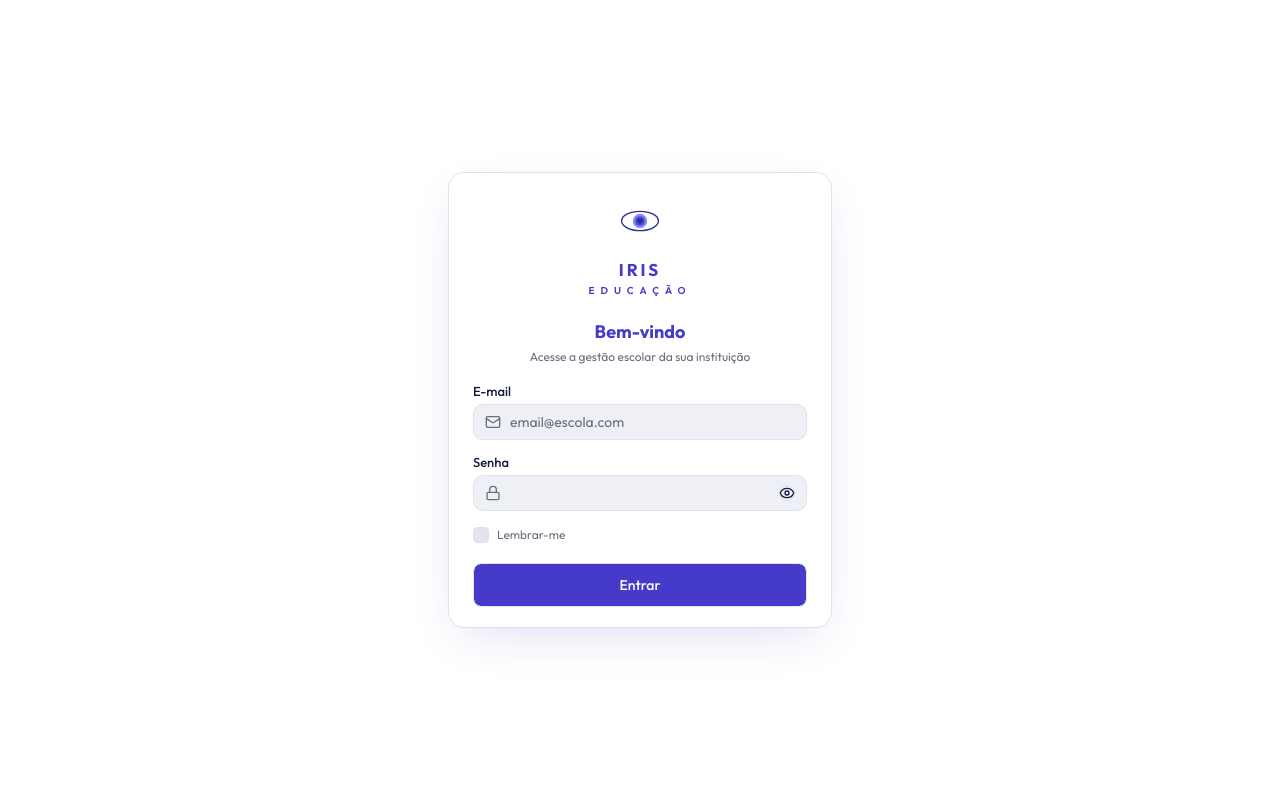
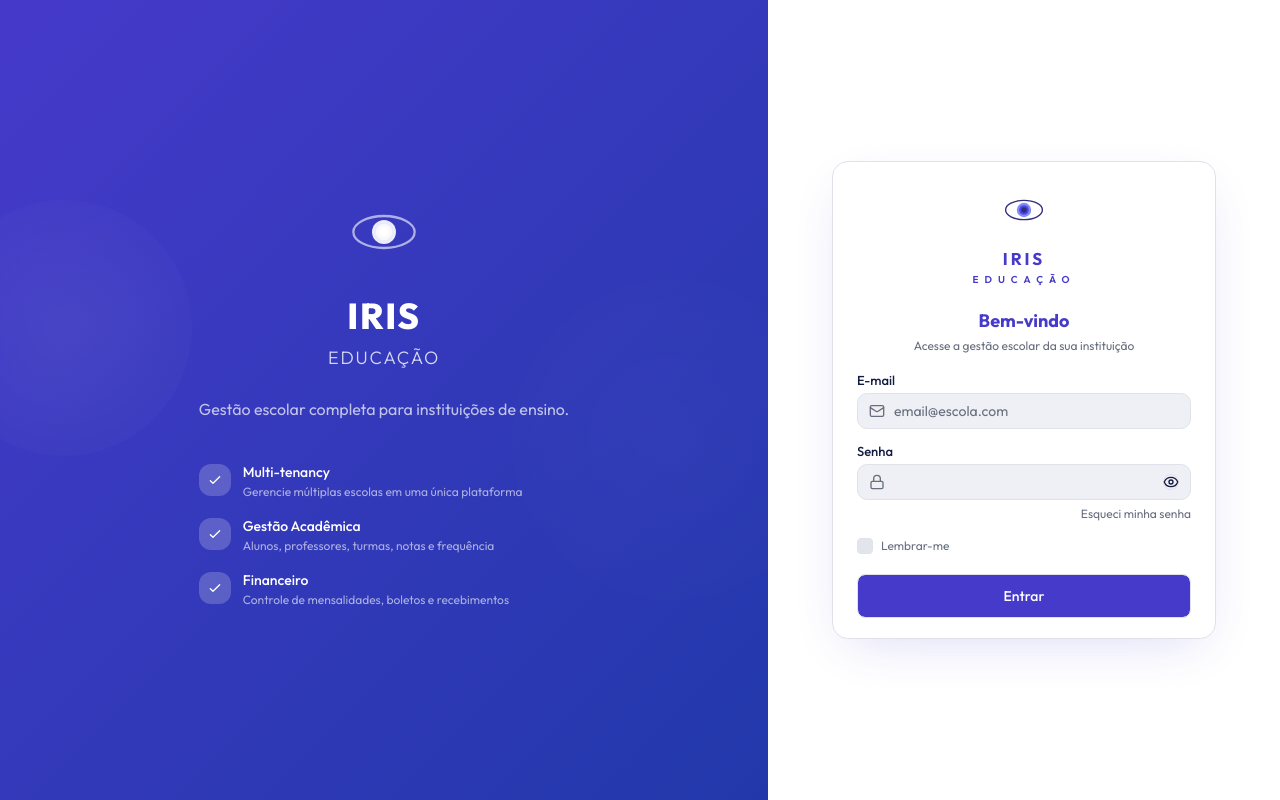
Before and after one commit to kobe-solutions/education-gestor, a React (Vite) app in the folder apps/web/: page /login in a window 1280 px wide. Built offline with nearby package versions, Linux system fonts and the light colour scheme.

Commit message:
feat: frontend improvements — branding, admin school CRUD, spinner, typography, and pending items

```diff
--- a/apps/web/src/components/PrivateRoute.tsx
+++ b/apps/web/src/components/PrivateRoute.tsx
@@ -1,15 +1,13 @@
 import { Navigate, Outlet, useLocation } from 'react-router'
 import { useAuth } from '../contexts/AuthContext'
 import { useSchoolContext } from '../contexts/SchoolContext'
+import { SECRETARIA_PUBLIC_PATHS } from '../lib/routes'
 import type { UserRole } from '@education-gestor/types'
 
 interface PrivateRouteProps {
   allowedRoles?: UserRole[]
   requireSchool?: boolean
 }
-
-// Rotas que não redirecionam secretaria sem escola selecionada
-const SECRETARIA_PUBLIC_PATHS = ['/', '/my-schools', '/schools-hub', '/secretarias']
 
 export function PrivateRoute({ allowedRoles, requireSchool }: PrivateRouteProps) {
   const { token, payload } = useAuth()
--- a/apps/web/src/components/layout/PublicLayout.tsx
+++ b/apps/web/src/components/layout/PublicLayout.tsx
@@ -1,12 +1,85 @@
 import { Outlet } from 'react-router'
+import { useTheme } from '../../contexts/ThemeContext'
 
 export function PublicLayout() {
+  const { theme } = useTheme()
+  const isDark = theme === 'dark'
+
   return (
     <div
-      className="min-h-screen flex items-center justify-center p-4 md:p-6"
+      className="min-h-screen flex flex-col md:flex-row"
       style={{ background: 'hsl(var(--background))' }}
     >
-      <Outlet />
+      {/* Branding panel - hidden on mobile */}
+      <div
+        className="hidden md:flex md:w-1/2 lg:w-3/5 flex-col items-center justify-center relative overflow-hidden p-12"
+        style={{
+          background: isDark
+            ? 'linear-gradient(135deg, hsl(245 58% 16%), hsl(230 25% 12%))'
+            : 'linear-gradient(135deg, hsl(245 58% 51%), hsl(230 67% 40%))',
+        }}
+      >
+        {/* Decorative circles */}
+        <div
+          className="absolute top-1/4 -left-16 w-64 h-64 rounded-full opacity-20"
+          style={{ background: 'radial-gradient(circle, hsl(0 0% 100% / 0.3), transparent)' }}
+        />
+        <div
+          className="absolute bottom-1/4 -right-16 w-80 h-80 rounded-full opacity-10"
+          style={{ background: 'radial-gradient(circle, hsl(0 0% 100% / 0.2), transparent)' }}
+        />
+
+        <div className="relative text-center max-w-md">
+          <svg width="80" height="80" viewBox="0 0 120 120" className="mx-auto mb-6" aria-label="IRIS">
+            <ellipse cx="60" cy="60" rx="46" ry="24" fill="none" stroke="white" strokeWidth="3.4" opacity="0.6" />
+            <circle cx="60" cy="60" r="18" fill="white" opacity="0.9" />
+            <circle cx="60" cy="60" r="12" fill="white" opacity="0.7" />
+            <circle cx="60" cy="60" r="7" fill="white" />
+          </svg>
+
+          <h1 className="text-4xl font-extrabold text-white tracking-wider mb-2">IRIS</h1>
+          <p className="text-white/80 text-lg font-light tracking-widest mb-6">EDUCAÇÃO</p>
+
+          <p className="text-white/70 text-base leading-relaxed">
+            Gestão escolar completa para instituições de ensino.
+          </p>
+
+          <div className="mt-10 space-y-4 text-left">
+            <div className="flex items-start gap-3">
+              <div className="h-8 w-8 rounded-lg bg-white/20 flex items-center justify-center shrink-0 mt-0.5">
+                <svg className="h-4 w-4 text-white" fill="none" viewBox="0 0 24 24" stroke="currentColor"><path strokeLinecap="round" strokeLinejoin="round" strokeWidth={2} d="M5 13l4 4L19 7" /></svg>
+              </div>
+              <div>
+                <p className="text-white font-medium text-sm">Multi-tenancy</p>
+                <p className="text-white/60 text-xs mt-0.5">Gerencie múltiplas escolas em uma única plataforma</p>
+              </div>
+            </div>
+            <div className="flex items-start gap-3">
+              <div className="h-8 w-8 rounded-lg bg-white/20 flex items-center justify-center shrink-0 mt-0.5">
+                <svg className="h-4 w-4 text-white" fill="none" viewBox="0 0 24 24" stroke="currentColor"><path strokeLinecap="round" strokeLinejoin="round" strokeWidth={2} d="M5 13l4 4L19 7" /></svg>
+              </div>
+              <div>
+                <p className="text-white font-medium text-sm">Gestão Acadêmica</p>
+                <p className="text-white/60 text-xs mt-0.5">Alunos, professores, turmas, notas e frequência</p>
+              </div>
+            </div>
+            <div className="flex items-start gap-3">
+              <div className="h-8 w-8 rounded-lg bg-white/20 flex items-center justify-center shrink-0 mt-0.5">
+                <svg className="h-4 w-4 text-white" fill="none" viewBox="0 0 24 24" stroke="currentColor"><path strokeLinecap="round" strokeLinejoin="round" strokeWidth={2} d="M5 13l4 4L19 7" /></svg>
+              </div>
+              <div>
+                <p className="text-white font-medium text-sm">Financeiro</p>
+                <p className="text-white/60 text-xs mt-0.5">Controle de mensalidades, boletos e recebimentos</p>
+              </div>
+            </div>
+          </div>
+        </div>
+      </div>
+
+      {/* Form panel */}
+      <div className="flex-1 flex items-center justify-center p-4 md:p-8 min-h-screen md:min-h-0">
+        <Outlet />
+      </div>
     </div>
   )
 }
--- /dev/null
+++ b/apps/web/src/components/ui/spinner.tsx
@@ -0,0 +1,32 @@
+import { cn } from '@/lib/utils'
+
+interface SpinnerProps {
+  size?: number
+  className?: string
+}
+
+export function Spinner({ size = 16, className }: SpinnerProps) {
+  return (
+    <svg
+      className={cn('animate-spin shrink-0', className)}
+      style={{ width: size, height: size }}
+      viewBox="0 0 24 24"
+      fill="none"
+      aria-label="Carregando"
+    >
+      <circle
+        cx="12"
+        cy="12"
+        r="10"
+        stroke="currentColor"
+        strokeWidth="4"
+        className="opacity-25"
+      />
+      <path
+        fill="currentColor"
+        className="opacity-75"
+        d="M4 12a8 8 0 018-8V0C5.373 0 0 5.373 0 12h4z"
+      />
+    </svg>
+  )
+}
--- a/apps/web/src/features/auth/pages/LoginPage.tsx
+++ b/apps/web/src/features/auth/pages/LoginPage.tsx
@@ -1,5 +1,5 @@
 import { useEffect, useState } from 'react'
-import { useNavigate } from 'react-router'
+import { useNavigate, Link } from 'react-router'
 import { useForm } from 'react-hook-form'
 import { zodResolver } from '@hookform/resolvers/zod'
 import { z } from 'zod'
@@ -145,6 +145,13 @@ export function LoginPage() {
           {errors.password && (
             <p className="text-xs" style={{ color: 'hsl(var(--destructive))' }}>{errors.password.message}</p>
           )}
+          <Link
+            to="/forgot-password"
+            className="text-xs self-end"
+            style={{ color: 'hsl(var(--muted-foreground))' }}
+          >
+            Esqueci minha senha
+          </Link>
         </div>
 
         <label className="flex items-center gap-2 cursor-pointer">
--- a/apps/web/src/features/subjects/pages/SubjectsPage.tsx
+++ b/apps/web/src/features/subjects/pages/SubjectsPage.tsx
@@ -1,4 +1,4 @@
-import { useState } from 'react'
+import { useState, useEffect } from 'react'
 import { useSearchParams } from 'react-router'
 import { Plus, Pencil, Trash2 } from 'lucide-react'
 import { extractErrorMessage } from '../../../lib/errors'
@@ -86,6 +86,17 @@ export function SubjectsPage() {
     setErrors({})
     setDialogOpen(true)
   }
+
+  useEffect(() => {
+    if (editing) {
+      setForm({
+        name: editing.name,
+        code: editing.code ?? '',
+        weeklyHours: String(editing.weeklyHours),
+      })
+      setErrors({})
+    }
+  }, [editing])
 
   function handleDelete(id: string) {
     setDeleteTarget(id)
--- a/apps/web/src/index.css
+++ b/apps/web/src/index.css
@@ -355,6 +355,40 @@ body {
   -moz-osx-font-smoothing: grayscale;
 }
 
+@utility text-display {
+  font-size: 1.75rem;
+  font-weight: 700;
+  letter-spacing: -0.02em;
+  line-height: 1.2;
+}
+
+@utility text-title {
+  font-size: 1.25rem;
+  font-weight: 600;
+  letter-spacing: -0.01em;
+  line-height: 1.3;
+}
+
+@utility text-subtitle {
+  font-size: 1rem;
+  font-weight: 500;
+  letter-spacing: -0.005em;
+  line-height: 1.4;
+}
+
+@utility text-body {
+  font-size: 0.875rem;
+  font-weight: 400;
+  line-height: 1.5;
+}
+
+@utility text-caption {
+  font-size: 0.75rem;
+  font-weight: 400;
+  line-height: 1.4;
+  color: hsl(var(--muted-foreground));
+}
+
 @utility text-gradient-primary {
   background: linear-gradient(to right, hsl(var(--primary)), hsl(var(--primary-glow)));
   -webkit-background-clip: text;
--- /dev/null
+++ b/apps/web/src/lib/routes.ts
@@ -0,0 +1,21 @@
+import type { UserRole } from '@education-gestor/types'
+
+export const SECRETARIA_PUBLIC_PATHS = ['/', '/my-schools', '/schools-hub', '/secretarias']
+
+export const ROUTE_ROLES: Record<string, UserRole[]> = {
+  '/admin': ['admin'],
+  '/admin/activity': ['admin'],
+  '/secretarias': ['admin'],
+  '/schools': ['admin', 'secretaria'],
+  '/schools-hub': ['secretaria'],
+  '/my-schools': ['secretaria'],
+  '/students': ['gestor', 'secretaria'],
+  '/teachers': ['gestor', 'secretaria'],
+  '/classes': ['gestor', 'professor', 'secretaria'],
+  '/financial': ['gestor', 'secretaria'],
+  '/academic': ['gestor', 'professor', 'secretaria'],
+  '/scheduling': ['gestor', 'secretaria'],
+  '/structure': ['gestor'],
+  '/settings': ['gestor'],
+  '/professor': ['professor'],
+}
--- a/apps/web/src/test/setup.ts
+++ b/apps/web/src/test/setup.ts
@@ -1,5 +1,30 @@
 import '@testing-library/jest-dom'
 import { vi } from 'vitest'
+
+// Mock matchMedia para componentes que usam media queries (ex: dark mode, responsividade)
+Object.defineProperty(window, 'matchMedia', {
+  writable: true,
+  value: vi.fn().mockImplementation((query: string) => ({
+    matches: false,
+    media: query,
+    onchange: null,
+    addListener: vi.fn(),
+    removeListener: vi.fn(),
+    addEventListener: vi.fn(),
+    removeEventListener: vi.fn(),
+    dispatchEvent: vi.fn(),
+  })),
+})
+
+// Mock IntersectionObserver para componentes que usam lazy loading / infinite scroll
+Object.defineProperty(window, 'IntersectionObserver', {
+  writable: true,
+  value: vi.fn().mockImplementation(() => ({
+    observe: vi.fn(),
+    unobserve: vi.fn(),
+    disconnect: vi.fn(),
+  })),
+})
 
 // Mock do api client — cada teste configura os retornos via vi.mocked()
 vi.mock('../lib/api', () => ({
--- a/apps/web/vite.config.ts
+++ b/apps/web/vite.config.ts
@@ -24,4 +24,18 @@ export default defineConfig({
       },
     },
   },
+  build: {
+    rollupOptions: {
+      output: {
+        manualChunks: {
+          'vendor-react': ['react', 'react-dom'],
+          'vendor-router': ['react-router'],
+          'vendor-query': ['@tanstack/react-query'],
+          'vendor-forms': ['react-hook-form', '@hookform/resolvers', 'zod'],
+          'vendor-ui': ['lucide-react', 'sonner'],
+          'vendor-http': ['axios'],
+        },
+      },
+    },
+  },
 })
```
Also changed, not shown: apps/web/src/features/scheduling/pages/SchedulingPage.tsx (+16 -5 lines), apps/web/src/features/schools/pages/SchoolsPage.tsx (+31 -10 lines), 1 other file (tests, documents, lock files or other folders).
